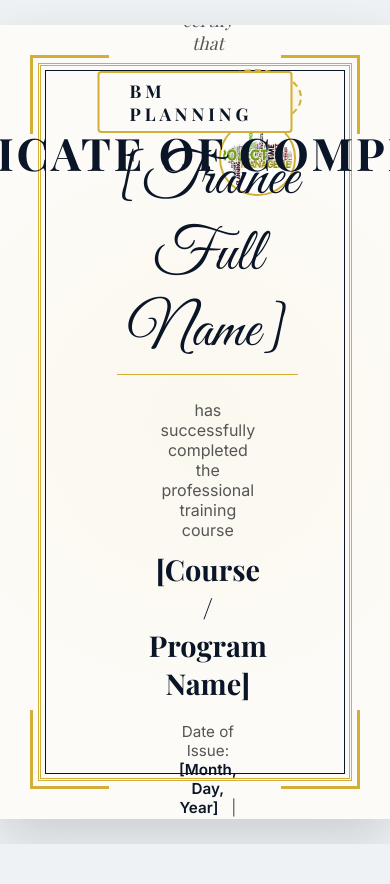
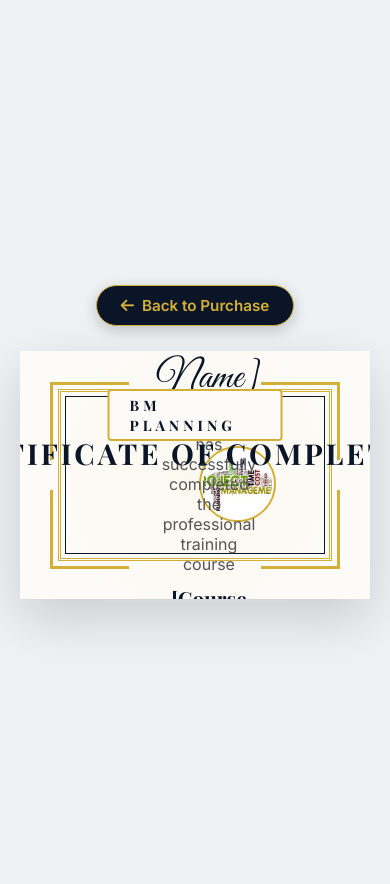
Before and after one commit to sbmousavices/Industrial-Tools, a plain HTML site: page certificate.html in a window 390 px wide. Before the commit the page ends 844 px from the top, so only its background shows below. Drawn offline with nearby package versions, Linux system fonts and the light colour scheme; a web font is replaced by a local one.

Commit message:
Update certificate.html

```diff
--- a/certificate.html
+++ b/certificate.html
@@ -6,6 +6,9 @@
 <title>BM Planning - Certificate of Completion</title>
 <!-- فونت‌های کلاسیک و حرفه‌ای بین‌المللی -->
 <link href="https://fonts.googleapis.com/css2?family=Playfair+Display:ital,wght@0,400;0,700;1,400&family=Inter:wght@300;400;600&family=Great+Vibes&family=Herr+Von+Muellerhoff&display=swap" rel="stylesheet">
+<!-- اضافه کردن Font Awesome برای آیکون دکمه -->
+<link rel="stylesheet" href="https://cdnjs.cloudflare.com/ajax/libs/font-awesome/6.4.0/css/all.min.css">
+
 <style>
   :root {
     --navy: #0a1628;
@@ -17,16 +20,44 @@
   body {
     background: #eef2f5;
     display: flex;
+    flex-direction: column; /* چیدمان ستونی برای قرار گرفتن دکمه بالای گواهینامه */
     justify-content: center;
     align-items: center;
     min-height: 100vh;
     margin: 0;
+    padding: 20px; /* فاصله از لبه‌ها در صفحات کوچک */
     font-family: 'Inter', sans-serif;
+  }
+
+  /* استایل دکمه بازگشت به خرید */
+  .back-to-purchase-btn {
+    display: inline-flex;
+    align-items: center;
+    gap: 8px;
+    padding: 10px 24px;
+    background: var(--navy);
+    color: var(--gold);
+    border: 1px solid var(--gold);
+    border-radius: 50px;
+    text-decoration: none;
+    font-weight: 600;
+    font-size: 0.95rem;
+    margin-bottom: 25px; /* فاصله از کادر گواهینامه */
+    transition: all 0.3s ease;
+    box-shadow: 0 4px 15px rgba(0,0,0,0.2);
+  }
+
+  .back-to-purchase-btn:hover {
+    background: var(--gold);
+    color: var(--navy);
+    transform: translateY(-2px);
+    box-shadow: 0 6px 20px rgba(212, 175, 55, 0.4);
   }
 
   .certificate-container {
     position: relative;
     width: 297mm;
+    max-width: 100%; /* ریسپانسیو شدن در صفحات کوچک */
     height: 210mm;
     background: var(--cream);
     padding: 15mm;
@@ -261,6 +292,9 @@
       margin: 0;
       padding: 0;
     }
+    .back-to-purchase-btn {
+      display: none !important; /* مخفی کردن دکمه در هنگام پرینت یا ذخیره PDF */
+    }
     .certificate-container {
       box-shadow: none;
       width: 297mm;
@@ -268,9 +302,39 @@
       page-break-after: always;
     }
   }
+
+  /* ریسپانسیو برای موبایل */
+  @media (max-width: 768px) {
+    .certificate-container {
+      width: 100%;
+      height: auto;
+      aspect-ratio: 297 / 210;
+      padding: 10mm;
+    }
+    .certificate-title {
+      font-size: 1.8rem;
+      top: 22mm;
+    }
+    .brand-name {
+      font-size: 0.9rem;
+      top: 10mm;
+      padding: 4px 20px;
+    }
+    .recipient-name {
+      font-size: 2.5rem;
+    }
+    .course-name {
+      font-size: 1.3rem;
+    }
+  }
 </style>
 </head>
 <body>
+
+  <!-- دکمه بازگشت به خرید (خارج از کادر گواهینامه) -->
+  <a href="https://sbmousavices.github.io/Industrial-Tools/index.html#BM-PMP-PRO-017" class="back-to-purchase-btn">
+    <i class="fas fa-arrow-left"></i> Back to Purchase
+  </a>
 
   <div class="certificate-container">
 
```
